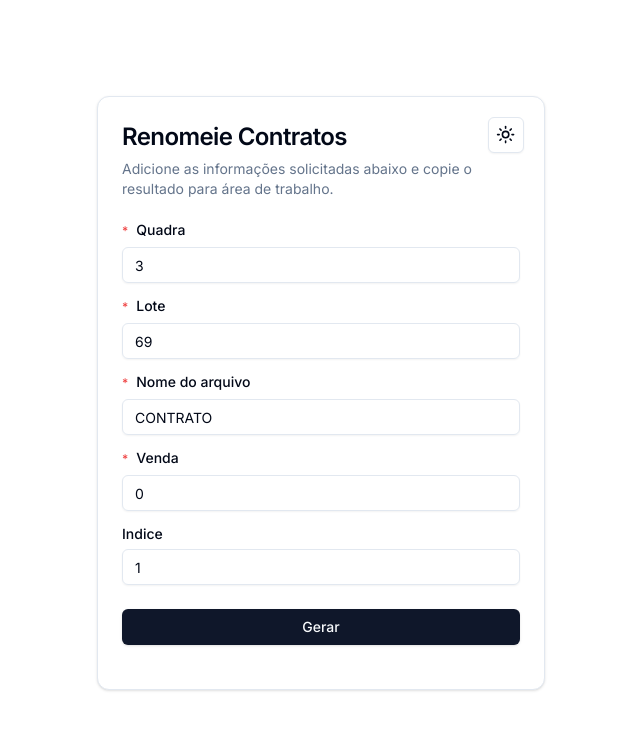
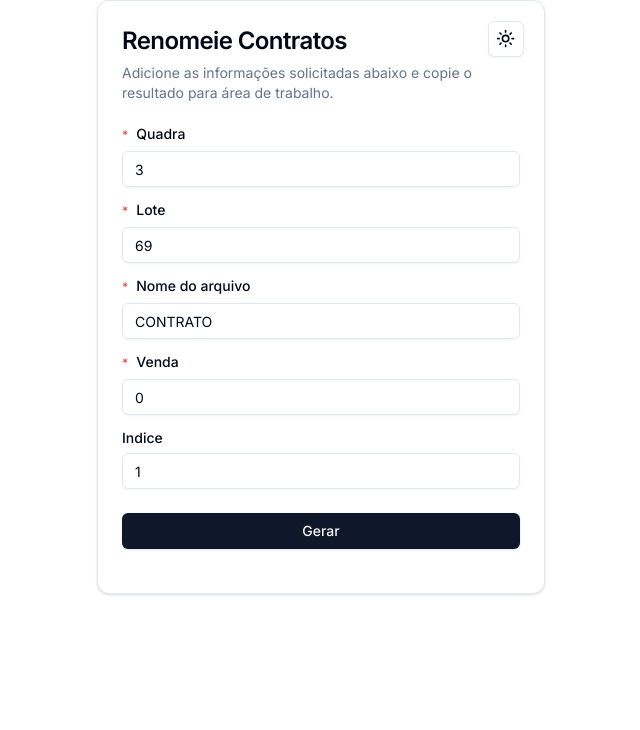
Before and after one commit to KARAUJO1003/rename-contracts, a Next.js app: page / in a window 1280 px wide. Shown: the top 730 px of the page, without its empty margins (319-959 px from the left). Built offline with nearby package versions, Linux system fonts and the light colour scheme.

Commit message:
Atualizar o page.tsx

```diff
--- a/src/app/page.tsx
+++ b/src/app/page.tsx
@@ -47,7 +47,7 @@
     navigator.clipboard.writeText(text);
   }
   return (
-    <main className="flex flex-col min-h-screen items-center justify-between p-24">
+    <main className="flex flex-col min-h-screen items-center justify-between p-0">
       <Card className="w-full max-w-md relative">
         <ModeToggle />
         <CardHeader>
```
